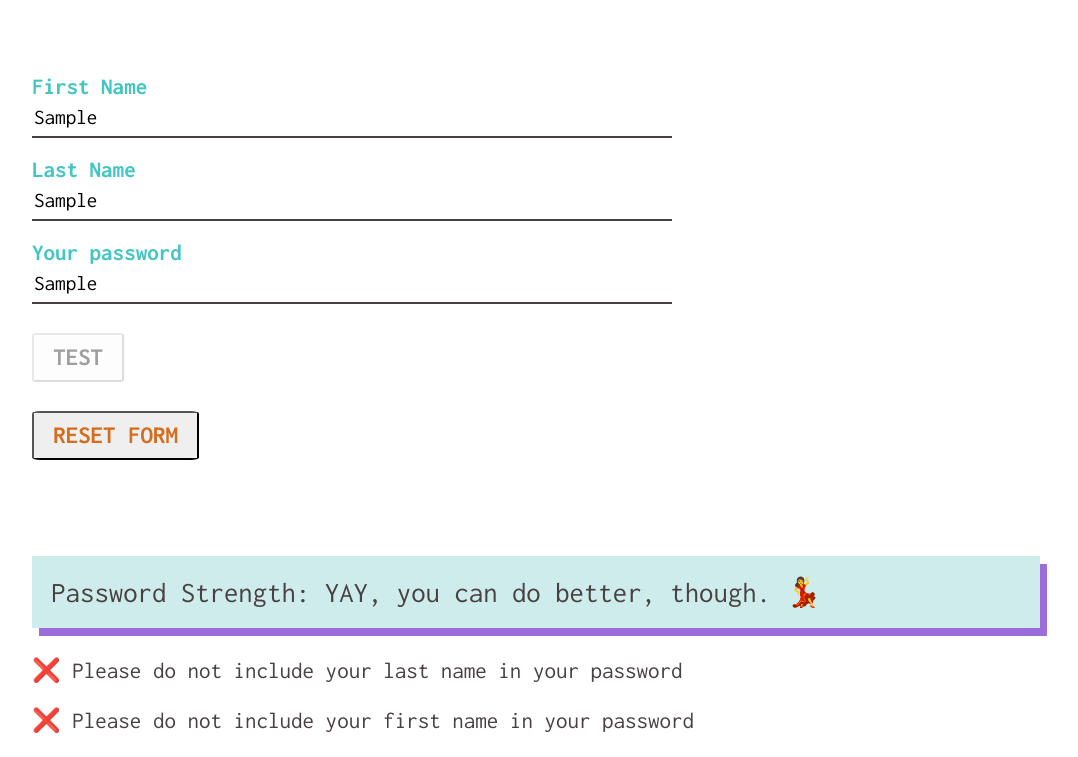
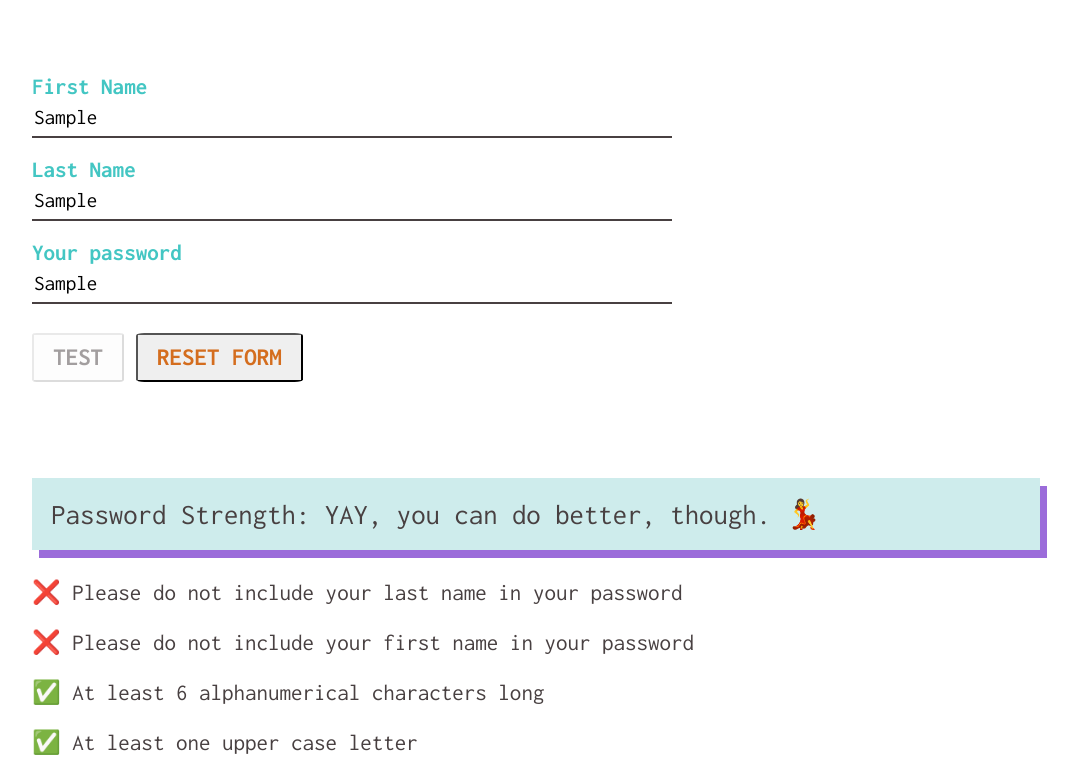
Before and after one commit to FACxBeamery/project-week-1, a plain HTML site: page index.html in a window 1280 px wide. Both pictures are taken after typing "Sample", "Sample", "Sample" into the empty fields and a click on the button "TEST". Shown: the part 490-1247 px from the top of the page, without its empty margins (104-1182 px from the left). Drawn offline with Linux system fonts and the light colour scheme.

Commit message:
Reset button appends to button container Relates #1

```diff
--- a/index.html
+++ b/index.html
@@ -21,7 +21,7 @@
         <input class="form__input" required type="text" name="lastname" id="lastname">
         <label class="form__label" for="password">Your password</label>
         <input class="form__input" required type="text" name="password" id="password">
-        <div class="form__buttons-wrapper">
+        <div id="form__buttons-wrapper">
             <button class="form__button" type="submit" id="test-button">TEST</button>
         </div>
     </form>
--- a/main.js
+++ b/main.js
@@ -68,7 +68,8 @@ document.getElementById('test-button').addEventListener("click", (event) => {
     button.style.color = "#d46d1e";
     button.innerHTML = "RESET FORM";
     let form = document.getElementById("form");
-    form.appendChild(button);
+    let buttonsContainer = document.getElementById('form__buttons-wrapper');
+    buttonsContainer.appendChild(button);
     button.addEventListener("click", (event) => {
         var elements = form.getElementsByTagName('p');
         while (elements[0]) elements[0].parentNode.removeChild(elements[0]);
--- a/style.css
+++ b/style.css
@@ -84,8 +84,3 @@ html, body {
     margin: auto;
     display: block;
 }
-
-.form__buttons-wrapper{
-    display: flex;
-    justify-content: space-between;
-}
```
